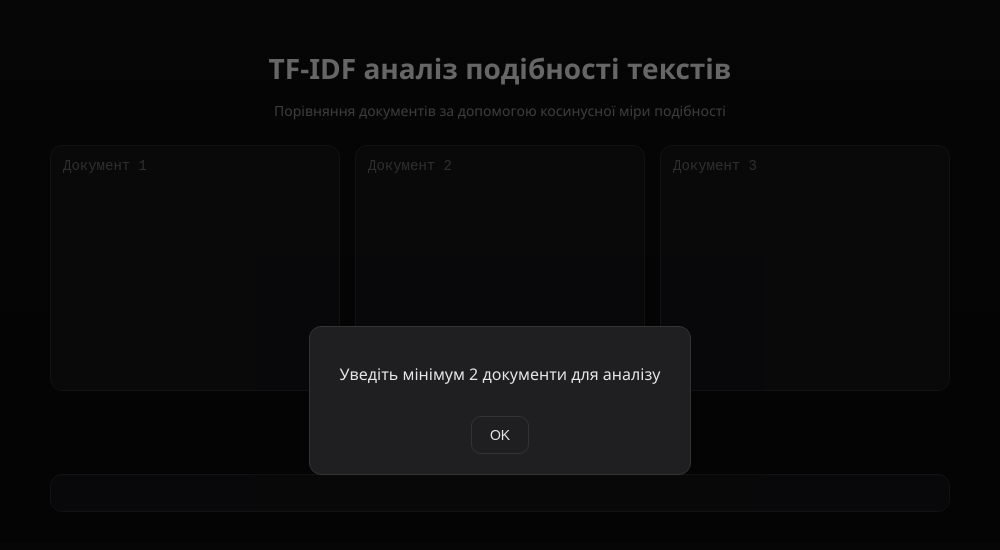
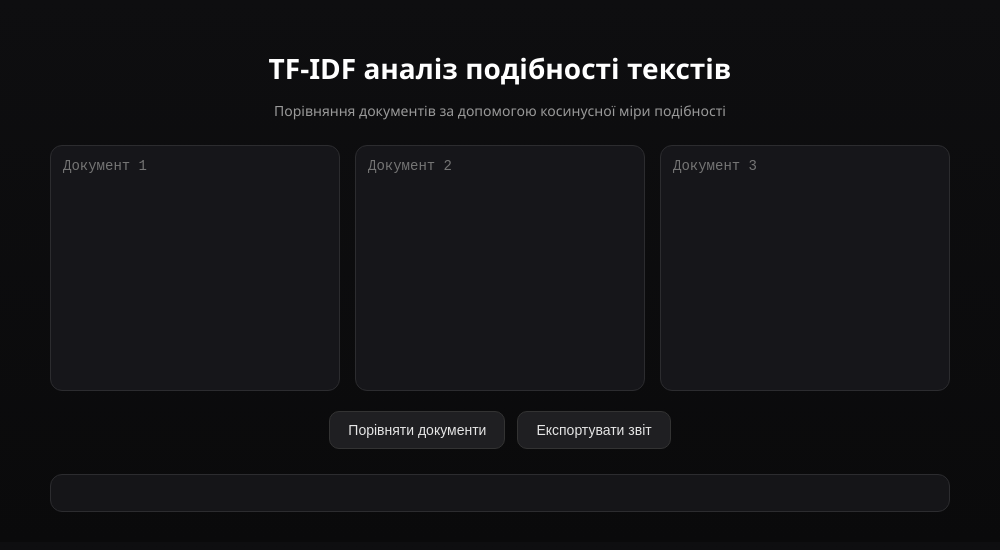
Before and after one commit to IvanMedentsi/module_2, an Electron app: page index.html in a window 1000 px wide. Both pictures are taken after a click on the button "Порівняти документи". Drawn offline with Linux system fonts and the light colour scheme; no server answers.

Commit message:
first commit

```diff
--- a/index.html
+++ b/index.html
@@ -17,7 +17,7 @@
 
     <textarea id="d1" placeholder="Документ 1"></textarea>
     <textarea id="d2" placeholder="Документ 2"></textarea>
-    <textarea id="d3" placeholder="Документ 3"></textarea>
+    <textarea id="d3" placeholder="Документ 3 "></textarea>
 
   </div>
 
@@ -32,13 +32,6 @@
 
 </div>
 
-<div id="modal" class="modal hidden">
-  <div class="modal-content">
-    <p>Уведіть мінімум 2 документи для аналізу</p>
-    <button onclick="closeModal()">OK</button>
-  </div>
-</div>
-
 <script src="renderer.js"></script>
 </body>
 </html>
--- a/renderer.js
+++ b/renderer.js
@@ -1,24 +1,11 @@
 let lastData = null;
-
-function showModal() {
-  document.getElementById("modal").classList.remove("hidden");
-}
-
-function closeModal() {
-  document.getElementById("modal").classList.add("hidden");
-}
 
 async function run() {
   const docs = [
     document.getElementById("d1").value,
     document.getElementById("d2").value,
     document.getElementById("d3").value
-  ].filter(text => text.trim() !== "");
-
-  if (docs.length < 2) {
-    showModal();
-    return;
-  }
+  ].filter(Boolean);
 
   const res = await window.api.compare(docs);
 
--- a/style.css
+++ b/style.css
@@ -93,30 +93,3 @@ b {
   font-size: 12px;
   margin-top: 10px;
 }
-.modal {
-  position: fixed;
-  top: 0;
-  left: 0;
-  width: 100%;
-  height: 100%;
-  background: rgba(0,0,0,0.6);
-  display: flex;
-  justify-content: center;
-  align-items: center;
-}
-
-.modal-content {
-  background: #1f1f22;
-  padding: 20px 30px;
-  border-radius: 12px;
-  text-align: center;
-  border: 1px solid #333;
-}
-
-.modal-content button {
-  margin-top: 15px;
-}
-
-.hidden {
-  display: none;
-}
```
